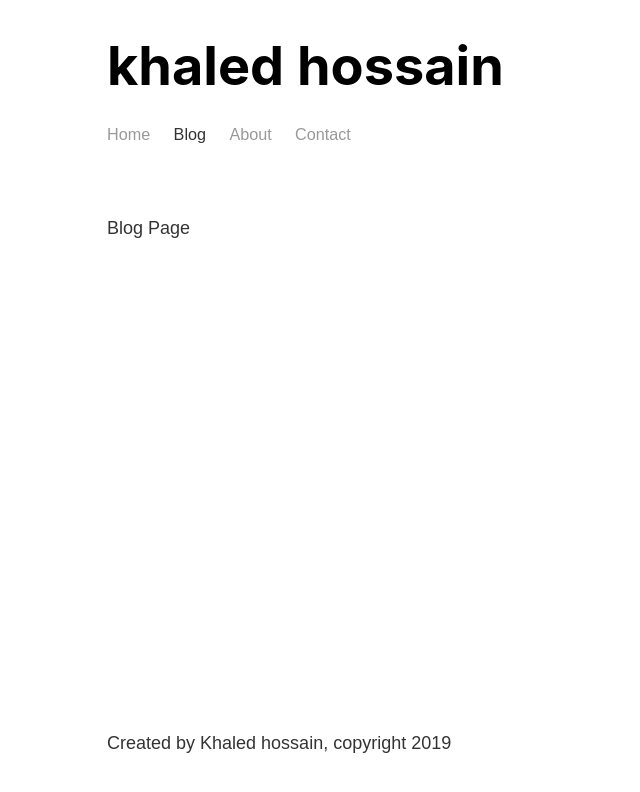
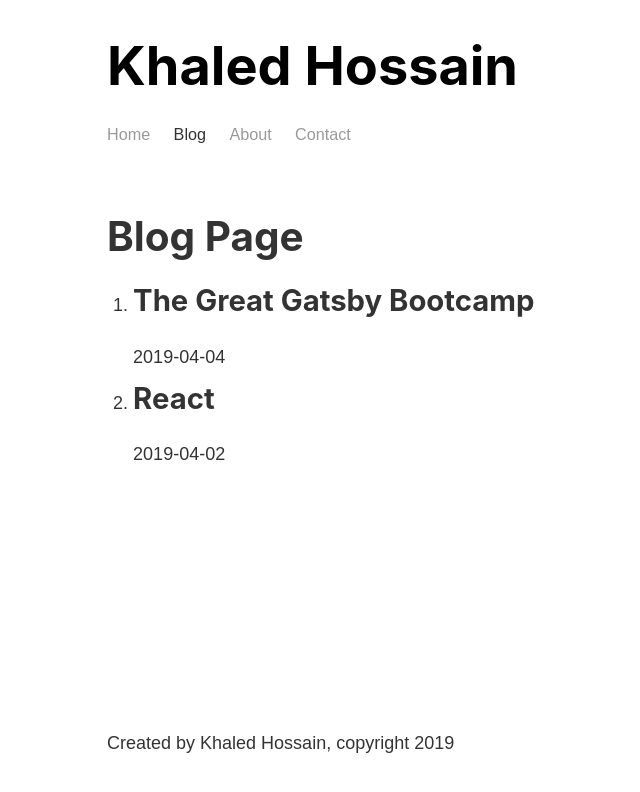
Before and after one commit to khaled-hossain-code/gatsby-bootcamp, a Gatsby site: page /blog in a window 1280 px wide. Shown: the whole page, without its empty margins (176-816 px from the left). Built offline with nearby package versions, Linux system fonts and the light colour scheme; Gatsby itself is replaced by a stand-in of ours.

Commit message:
render markdown file in front end

```diff
--- a/gatsby-config.js
+++ b/gatsby-config.js
@@ -5,6 +5,20 @@
  */
 
 module.exports = {
-  /* Your site config here */
-  plugins: ["gatsby-plugin-sass"],
+  /* siteMetadata is used for user specific datas like email twitter handler etc */
+  siteMetadata: {
+    title: 'Full-Stack Bootcamp',
+    author: 'Khaled Hossain'
+  },
+  plugins: [
+    "gatsby-plugin-sass",
+    {
+      resolve: `gatsby-source-filesystem`, //serve all static files in src folder
+      options: {
+        name: `src`,
+        path: `${__dirname}/src/`
+      }
+    },
+    "gatsby-transformer-remark", // transform markdown file to html
+  ],
 }
--- a/package.json
+++ b/package.json
@@ -6,7 +6,7 @@
   "license": "MIT",
   "scripts": {
     "build": "gatsby build",
-    "develop": "gatsby develop",
+    "develop": "env-cmd -f .env.development gatsby develop",
     "format": "prettier --write src/**/*.{js,jsx}",
     "start": "npm run develop",
     "serve": "gatsby serve",
@@ -15,11 +15,14 @@
   "dependencies": {
     "gatsby": "^2.5.5",
     "gatsby-plugin-sass": "^2.0.11",
+    "gatsby-source-filesystem": "^2.0.38",
+    "gatsby-transformer-remark": "^2.3.12",
     "node-sass": "^4.12.0",
     "react": "^16.8.6",
     "react-dom": "^16.8.6"
   },
   "devDependencies": {
+    "env-cmd": "^9.0.1",
     "prettier": "^1.17.1"
   },
   "repository": {
--- /dev/null
+++ b/src/blogPosts/gatsby.md
@@ -0,0 +1,12 @@
+---
+title: "The Great Gatsby Bootcamp"
+date: "2019-04-04"
+---
+
+I just launched a new bootcamp!
+
+## Topics Covered
+
+1. Gatsby
+2. GraphQL
+3. React
--- /dev/null
+++ b/src/blogPosts/react.md
@@ -0,0 +1,6 @@
+---
+title: "React"
+date: "2019-04-02"
+---
+
+In this post you'll learn React.
--- a/src/components/footer.js
+++ b/src/components/footer.js
@@ -1,8 +1,19 @@
 import React from 'react'
+import {graphql, useStaticQuery} from 'gatsby';
 
 const Footer = () => {
+  const data = useStaticQuery(graphql`
+    query {
+      site {
+        siteMetadata {
+          title
+          author
+        }
+      }
+    }
+  `)
   return (
-    <footer><p>Created by Khaled hossain, copyright 2019</p></footer>
+    <footer><p>Created by {data.site.siteMetadata.author}, copyright 2019</p></footer>
   )
 }
 
--- a/src/components/header.js
+++ b/src/components/header.js
@@ -1,15 +1,31 @@
 import React from "react"
-import { Link } from "gatsby"
+import { Link, graphql, useStaticQuery } from "gatsby"
 
 // import './header.module.scss';
-import { navList, navItem, header, title, activeNavItem } from "./header.module.scss";
+import {
+  navList,
+  navItem,
+  header,
+  title,
+  activeNavItem,
+} from "./header.module.scss"
 
 const Header = () => {
+  const data = useStaticQuery(graphql`
+    query {
+      site {
+        siteMetadata {
+          title
+          author
+        }
+      }
+    }
+  `)
   return (
     <header className={header}>
       <h1>
         <Link className={title} to="/">
-          khaled hossain
+          {data.site.siteMetadata.author}
         </Link>
       </h1>
       <nav>
@@ -20,17 +36,29 @@ const Header = () => {
             </Link>
           </li>
           <li>
-            <Link className={navItem} activeClassName={activeNavItem} to="/blog" >
+            <Link
+              className={navItem}
+              activeClassName={activeNavItem}
+              to="/blog"
+            >
               Blog
             </Link>
           </li>
           <li>
-            <Link className={navItem} activeClassName={activeNavItem} to="/about">
+            <Link
+              className={navItem}
+              activeClassName={activeNavItem}
+              to="/about"
+            >
               About
             </Link>
           </li>
           <li>
-            <Link className={navItem} activeClassName={activeNavItem} to="/contact">
+            <Link
+              className={navItem}
+              activeClassName={activeNavItem}
+              to="/contact"
+            >
               Contact
             </Link>
           </li>
--- a/src/pages/blog.js
+++ b/src/pages/blog.js
@@ -1,8 +1,43 @@
 import React from "react"
+import {graphql, useStaticQuery} from 'gatsby';
 import Layout from "../components/layout"
 
 const BlogPage = () => {
-  return <Layout>Blog Page</Layout>
+  const data = useStaticQuery(graphql`
+    query {
+      allMarkdownRemark {
+        edges {
+          node {
+            frontmatter {
+              title
+              date
+            }
+            html
+            excerpt
+          }
+        }
+      }
+    }
+  `)
+
+  const renderPosts = posts => {
+    return posts.map(post => {
+      const { title, date } = post.node.frontmatter
+      return (
+        <li>
+          <h2>{title}</h2>
+          <p>{date}</p>
+        </li>
+      )
+    })
+  }
+
+  return (
+    <Layout>
+      <h1>Blog Page</h1>
+      <ol>{renderPosts(data.allMarkdownRemark.edges)}</ol>
+    </Layout>
+  )
 }
 
 export default BlogPage
```
Also changed, not shown: 2 other files.
